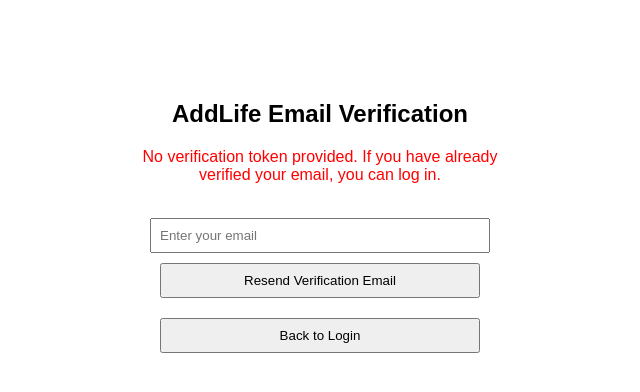
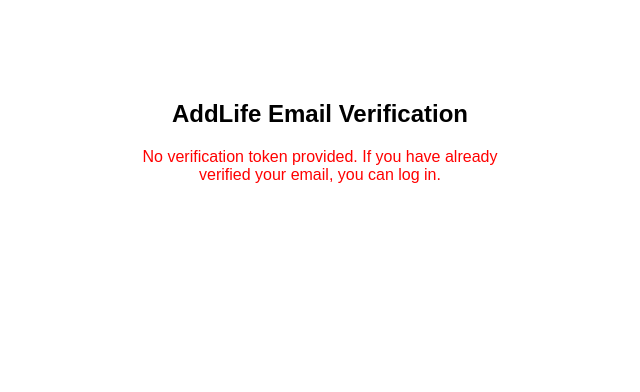
Before and after one commit to djugovic2003/addlife-verify-web, a React (Create React App) app: page / in a window 1280 px wide. Shown: the top 392 px of the page, without its empty margins (320-960 px from the left). Built offline with nearby package versions, Linux system fonts and the light colour scheme.

Commit message:
Revert: remove resend verification form and back to login from VerifyEmail.js (static site)

```diff
--- a/src/VerifyEmail.js
+++ b/src/VerifyEmail.js
@@ -3,16 +3,12 @@
 export default function VerifyEmail() {
   const [status, setStatus] = useState('pending');
   const [message, setMessage] = useState('');
-  const [showResend, setShowResend] = useState(false);
-  const [resendEmail, setResendEmail] = useState('');
-  const [resendStatus, setResendStatus] = useState('');
   const token = new URLSearchParams(window.location.search).get('token');
 
   useEffect(() => {
     if (!token) {
       setStatus('error');
       setMessage('No verification token provided. If you have already verified your email, you can log in.');
-      setShowResend(true);
       return;
     }
 
@@ -24,36 +20,14 @@
           setMessage(data.message || 'Your email is verified! You can now log in.');
         } else {
           setStatus('error');
-          setMessage('This link is invalid or expired. If you have already verified your email, you can now log in. Otherwise, you can resend the verification email below.');
-          setShowResend(true);
+          setMessage('This link is invalid or expired. If you have already verified your email, you can now log in.');
         }
       })
       .catch(() => {
         setStatus('error');
         setMessage('Verification failed. Please try again later.');
-        setShowResend(true);
       });
   }, [token]);
-
-  const handleResend = async (e) => {
-    e.preventDefault();
-    setResendStatus('pending');
-    setMessage('');
-    try {
-      const res = await fetch('https://addlife-production.up.railway.app/api/users/resend-verification', {
-        method: 'POST',
-        headers: { 'Content-Type': 'application/json' },
-        body: JSON.stringify({ email: resendEmail })
-      });
-      const data = await res.json();
-      setResendStatus('success');
-      setMessage(data.message || 'If an account with that email exists, a verification email has been sent.');
-      setResendEmail('');
-    } catch {
-      setResendStatus('error');
-      setMessage('Failed to resend verification email. Please try again later.');
-    }
-  };
 
   return (
     <div style={{ maxWidth: 400, margin: '100px auto', textAlign: 'center', fontFamily: 'sans-serif' }}>
@@ -72,33 +46,6 @@
           </>
         )}
       </div>
-      {showResend && (
-        <form onSubmit={handleResend} style={{ marginTop: 30 }}>
-          <input
-            type="email"
-            placeholder="Enter your email"
-            value={resendEmail}
-            onChange={e => setResendEmail(e.target.value)}
-            required
-            style={{ padding: 8, width: '80%', marginBottom: 10 }}
-            disabled={resendStatus === 'pending'}
-          />
-          <br />
-          <button
-            type="submit"
-            style={{ padding: 8, width: '80%' }}
-            disabled={resendStatus === 'pending'}
-          >
-            {resendStatus === 'pending' ? 'Sending...' : 'Resend Verification Email'}
-          </button>
-        </form>
-      )}
-      <button
-        style={{ marginTop: 20, padding: 8, width: '80%' }}
-        onClick={() => window.location.href = '/login'}
-      >
-        Back to Login
-      </button>
     </div>
   );
 }
```
